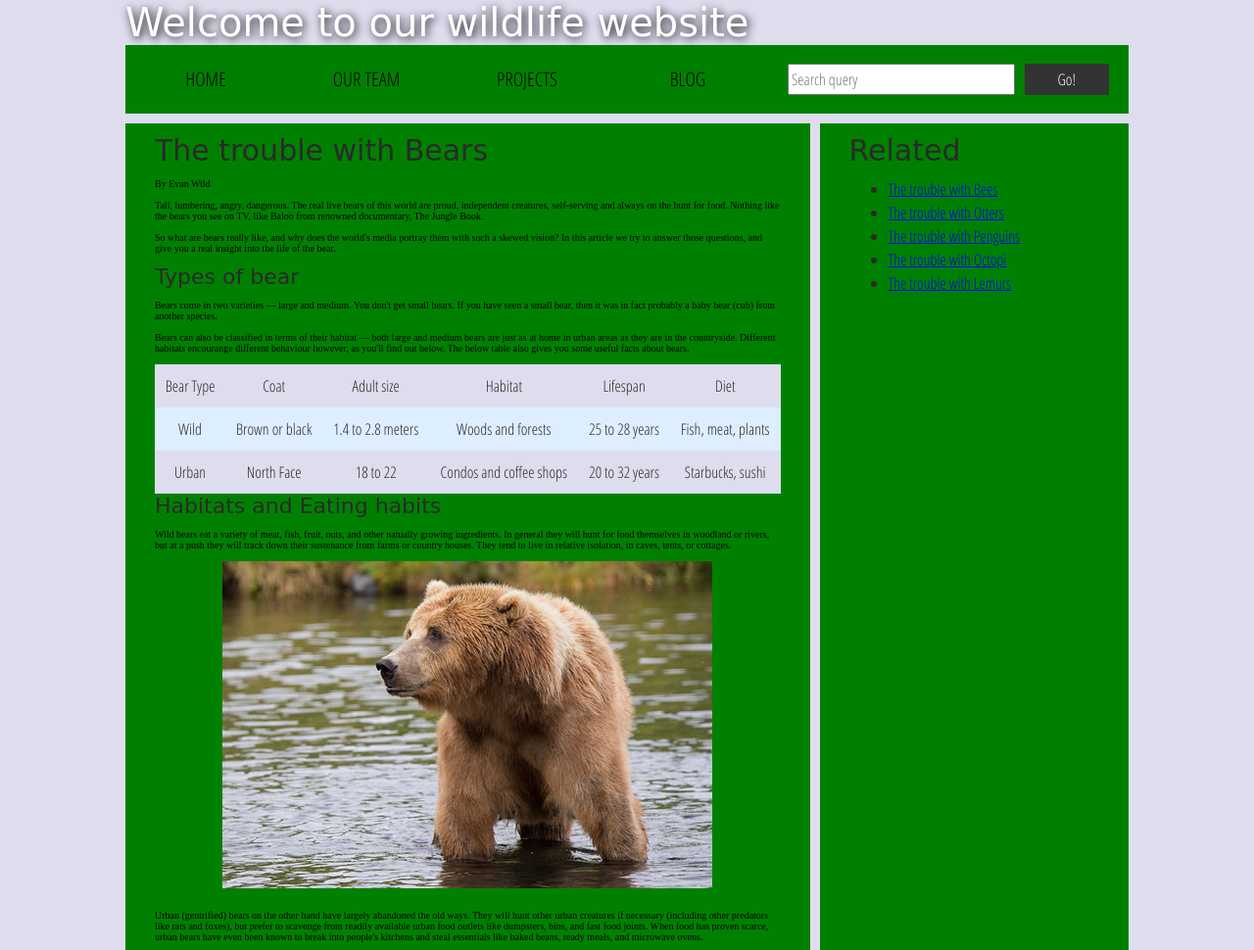
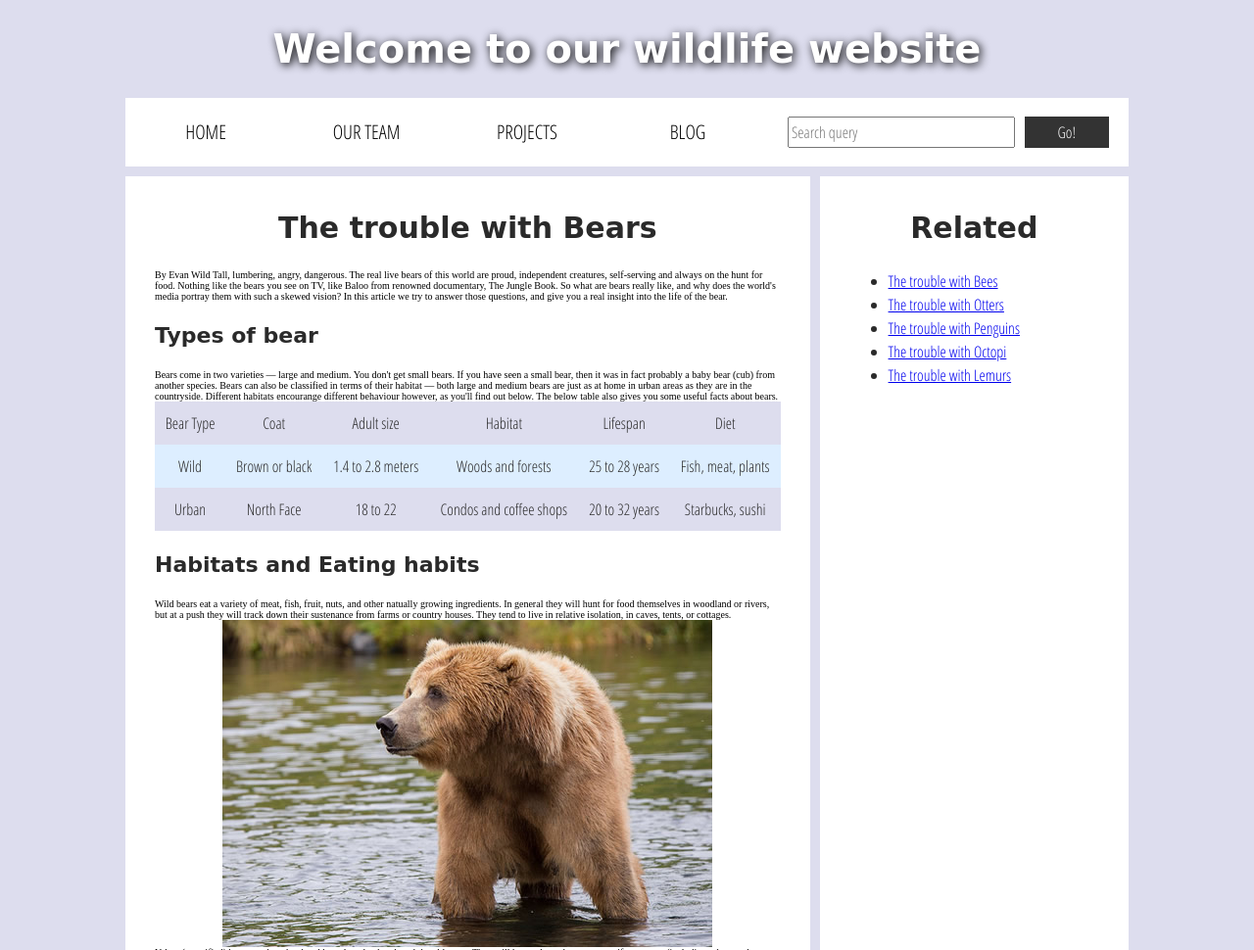
Before and after one commit to 100878550/Assignment-5, a plain HTML site: page index.html in a window 1280 px wide. Shown: the top 970 px of the page at 98% size. Drawn offline with Linux system fonts and the light colour scheme; a web font is replaced by a local one.

Commit message:
got rid of all the font things

```diff
--- a/index.html
+++ b/index.html
@@ -1,3 +1,10 @@
+<!--
+	Name: Ethan Smallwood
+	File: index.html
+	Date: 11 April 2025
+	this is the HTML file for assignment 5.
+	-->
+
 <!DOCTYPE html>
 <html>
   <head>
@@ -15,7 +22,7 @@
 
   <body>
     <div class="header">
-      <font size="7">Welcome to our wildlife website</font>
+      <h1>Welcome to our wildlife website</h1>
     </div>
 
     <div class="nav">
@@ -34,20 +41,13 @@
 
     <main>
       <article>
-        <font size="6">The trouble with Bears</font>
-        <br><br>
+        <h2>The trouble with Bears</h2>
         By Evan Wild
-        <br><br>
         Tall, lumbering, angry, dangerous. The real live bears of this world are proud, independent creatures, self-serving and always on the hunt for food. Nothing like the bears you see on TV, like Baloo from renowned documentary, The Jungle Book.
-        <br><br>
         So what are bears really like, and why does the world's media portray them with such a skewed vision? In this article we try to answer those questions, and give you a real insight into the life of the bear.
-        <br><br>
-        <font size="5">Types of bear</font>
-        <br><br>
+        <h3>Types of bear</h3>
         Bears come in two varieties — large and medium. You don't get small bears. If you have seen a small bear, then it was in fact probably a baby bear (cub) from another species.
-        <br><br>
         Bears can also be classified in terms of their habitat — both large and medium bears are just as at home in urban areas as they are in the countryside. Different habitats encourange different behaviour however, as you'll find out below. The below table also gives you some useful facts about bears.
-        <br><br>
         <table>
           <thead>
             <tr>
@@ -79,24 +79,24 @@
           </tbody>
         </table>
 
-        <font size="5">Habitats and Eating habits</font>
-        <br><br>
+        <h3>Habitats and Eating habits</h3>
+
         Wild bears eat a variety of meat, fish, fruit, nuts, and other natually growing ingredients. In general they will hunt for food themselves in woodland or rivers, but at a push they will track down their sustenance from farms or country houses. They tend to live in relative isolation, in caves, tents, or cottages.
-        <br><br>
+
         <img src="media/wild-bear.jpg">
-        <br><br>
+
         Urban (gentrified) bears on the other hand have largely abandoned the old ways. They will hunt other urban creatures if necessary (including other predators like rats and foxes), but prefer to scavenge from readily available urban food outlets like dumpsters, bins, and fast food joints. When food has proven scarce, urban bears have even been known to break into people's kitchens and steal essentials like baked beans, ready meals, and microwave ovens.
-        <br><br>
+
         <img src="media/urban-bear.jpg">
-        <br><br>
+
         Urban bears will sleep anywhere they can, from bus shelters and parks, to the toilets in McDonalds, to their own apartment.
-        <br><br>
-        <font size="5">Mating rituals</font>
-        <br><br>
+
+        <h3>Mating rituals</h3>
+
         Bears are romantic creatures by nature, and will naturally look for a mate that they can spend the rest of their lives with. They will woo a potential suitor by making their dwelling look attractive — for example with cave paintings or a bed of reeds in the case of a wild bear, and mood lighting and a Michael Bublé CD in the case of an urban bear.
-        <br><br>
+
         The following audio clip contains a fact file providing more details about bear mating rituals, along with samples and quotes from experts.
-        <br><br>
+
         <audio controls>
           <source src="media/bear.mp3" type="audio/mp3">
           <source src="media/bear.ogg" type="audio/ogg">
@@ -105,10 +105,10 @@
 
         <aside>
 
-          <font size="5">About the author</font>
-        <br><br>
+          <h3>About the author</h3>
+
           Evan Wild is an unemployed plumber from Doncaster, who has been really "in to" wildlife since childhood. He once went to Chester Zoo on holiday, but got ill after eating a doner kebab.
-        <br><br>
+
           He has never seen a bear, but once read a Daily Mail article about them, and thinks they sound cool.
 
         </aside>
@@ -117,7 +117,7 @@
 
           <div class="comment-wrapper">
 
-            <font size="6">Add comment</font>
+            <h2>Add comment</h2>
 
             <form class="comment-form">
               <div class="flex-pair">
@@ -133,7 +133,7 @@
               </div>
             </form>
 
-            <font size="6">Comments</font>
+            <h2>Comments</h2>
 
             <ul class="comment-container">
 
@@ -152,7 +152,7 @@
       </article>
 
       <div class="secondary">
-        <font size="6">Related</font>
+        <h2>Related</h2>
 
         <ul>
           <li><a href="#">The trouble with Bees</a></li>
--- a/style.css
+++ b/style.css
@@ -18,7 +18,7 @@ body {
 
 /* || typography */
 
-font[size="7"], font[size="6"], font[size="5"] {
+h1, h2, h3{
   font-family: 'Sonsie One', cursive;
   color: #2a2a2a;
 }
@@ -28,19 +28,19 @@ p, input, li, table, label {
   color: #2a2a2a;
 }
 
-font[size="7"] {
+h1 {
   font-size: 4rem;
   text-align: center;
   color: white;
   text-shadow: 2px 2px 10px black;
 }
 
-font[size="6"] {
+h2 {
   font-size: 3rem;
   text-align: center;
 }
 
-font[size="5"] {
+h3 {
   font-size: 2.2rem;
 }
 
@@ -52,7 +52,7 @@ p, li, table {
 /* || header layout */
 
 div[class="nav"], article, footer, .secondary {
-  background-color: green;
+  background-color: white;
 }
 
 article, footer, .secondary {
```
